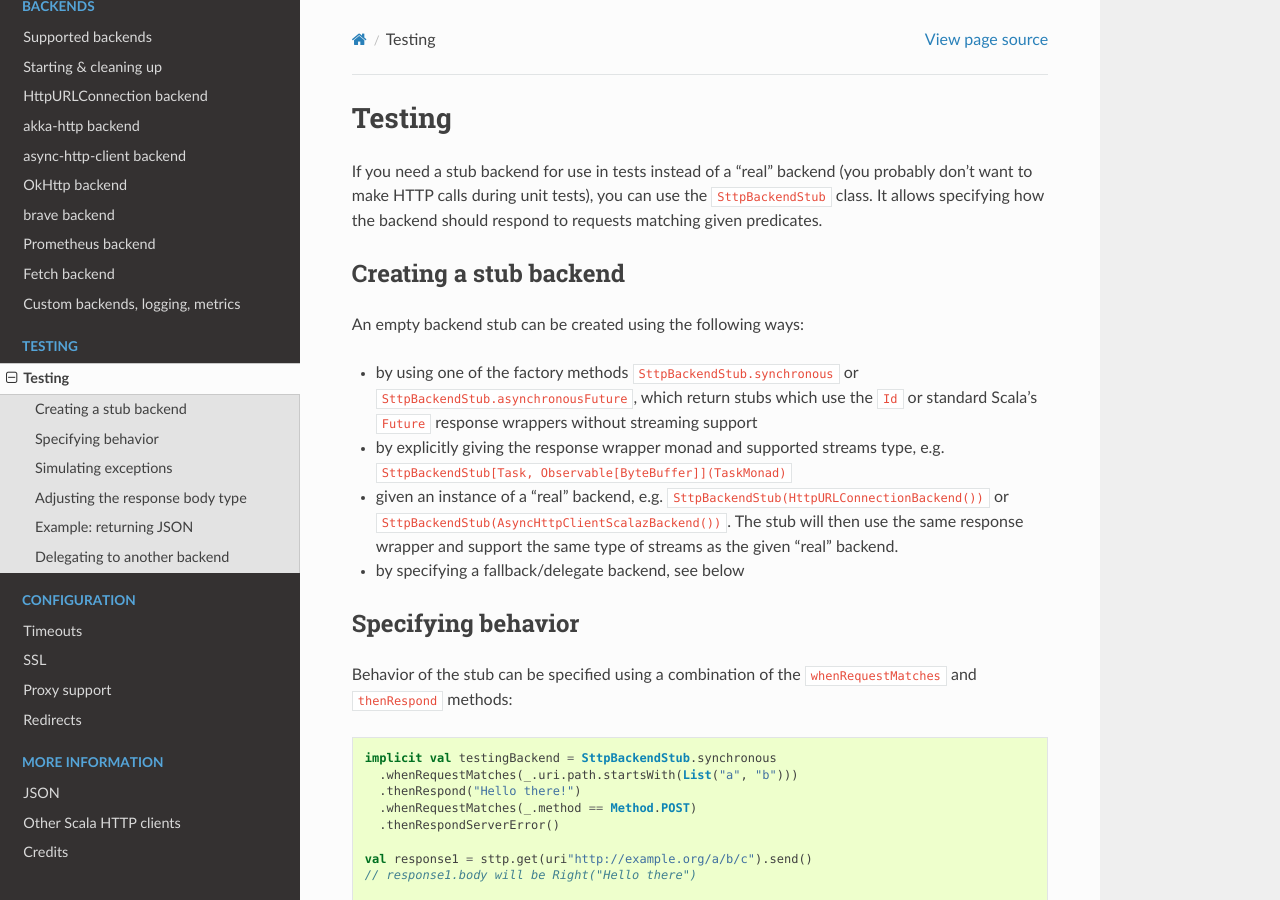
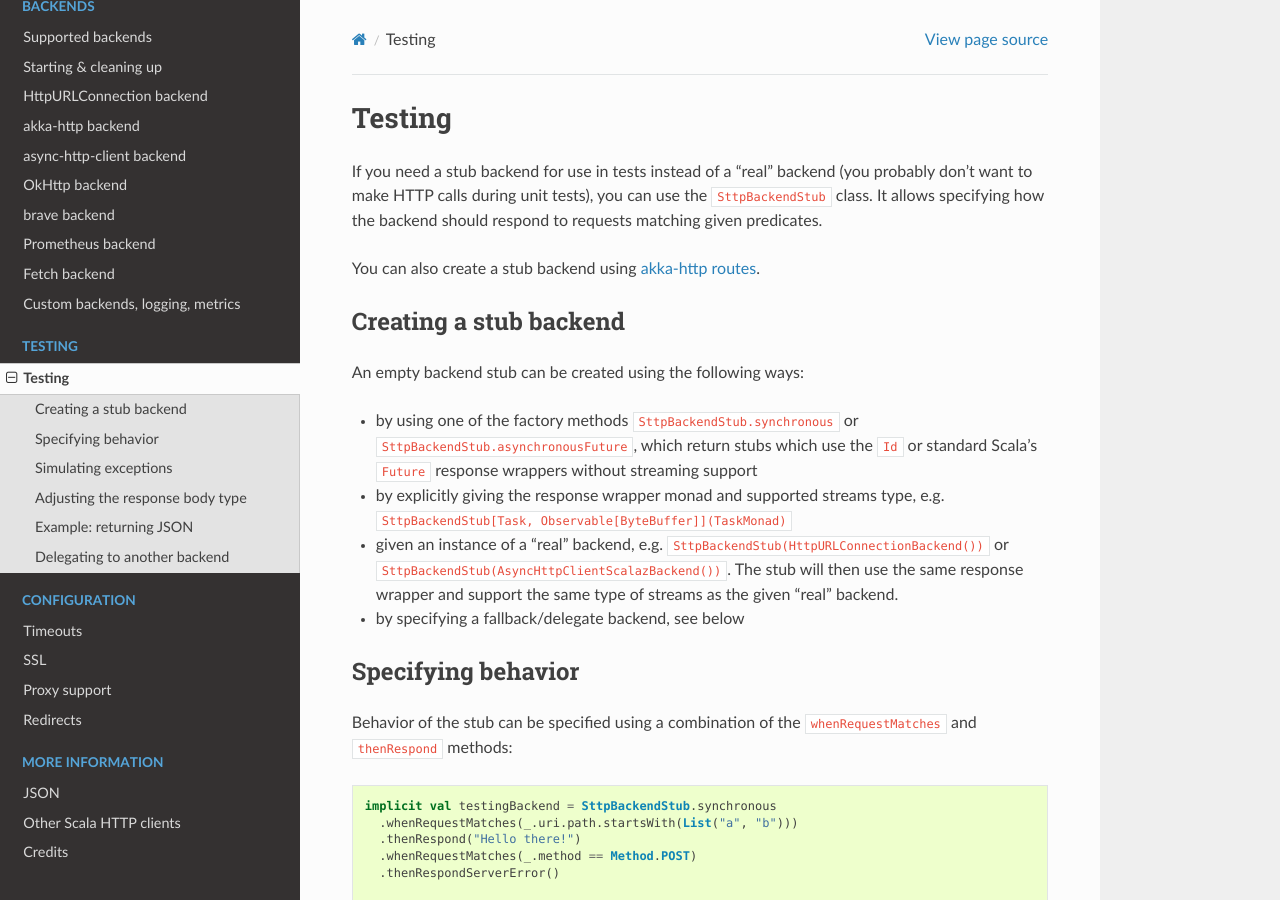
Before and after one commit to softwaremill/sttp, a Sphinx documentation site: the page built from docs/testing.rst, in a window 1280 px wide and 900 px high. Built offline with Sphinx 7.4.7 and the Read the Docs theme 2.0.0, drawn with Linux system fonts in a browser that asks for light colours.

Commit message:
Rename AkkaHttpClient default creation method, fix docs

```diff
--- a/docs/backends/akkahttp.rst
+++ b/docs/backends/akkahttp.rst
@@ -54,14 +54,14 @@
 
 
 Testing
----------------
+-------
 
 For testing, you can create a backend using any `HttpRequest => Future[HttpResponse]` function, or an akka-http `Route`.
 
 That way, you can "mock" a server that the backend will talk to, without starting any actual server or making any HTTP calls.
 
 If your application provides a client library for its dependants to use, this is a great way to ensure that the client
-actually matches the routes exposed by your application.
+actually matches the routes exposed by your application::
 
   val backend: SttpBackend[Future, Nothing] = {
     AkkaHttpBackend.usingClient(system, http = AkkaHttpClient.stubFromRoute(Routes.route))
--- a/docs/testing.rst
+++ b/docs/testing.rst
@@ -2,6 +2,8 @@
 =======
 
 If you need a stub backend for use in tests instead of a "real" backend (you probably don't want to make HTTP calls during unit tests), you can use the ``SttpBackendStub`` class. It allows specifying how the backend should respond to requests matching given predicates.
+
+You can also create a stub backend using :ref:`akka-http routes <akkahttp>`.
 
 Creating a stub backend
 -----------------------
```
Also changed, not shown: 2 other files.
